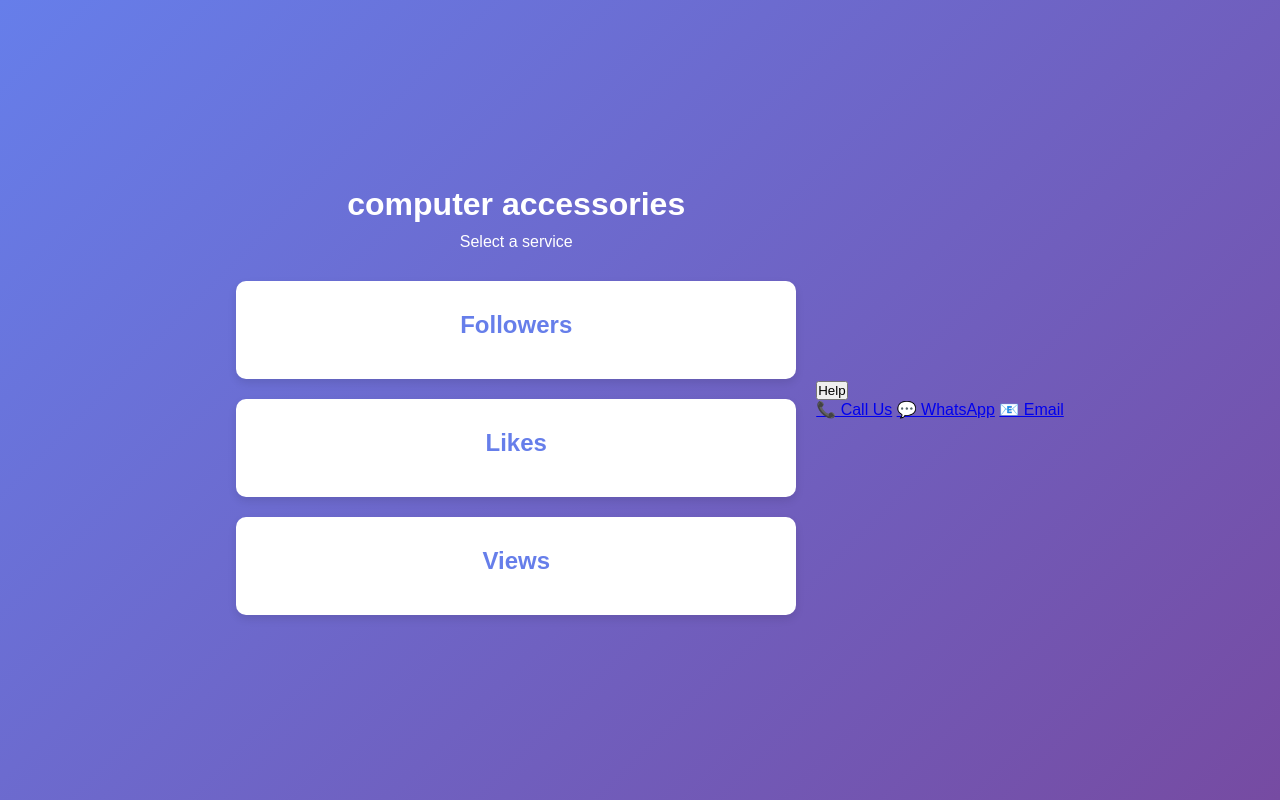
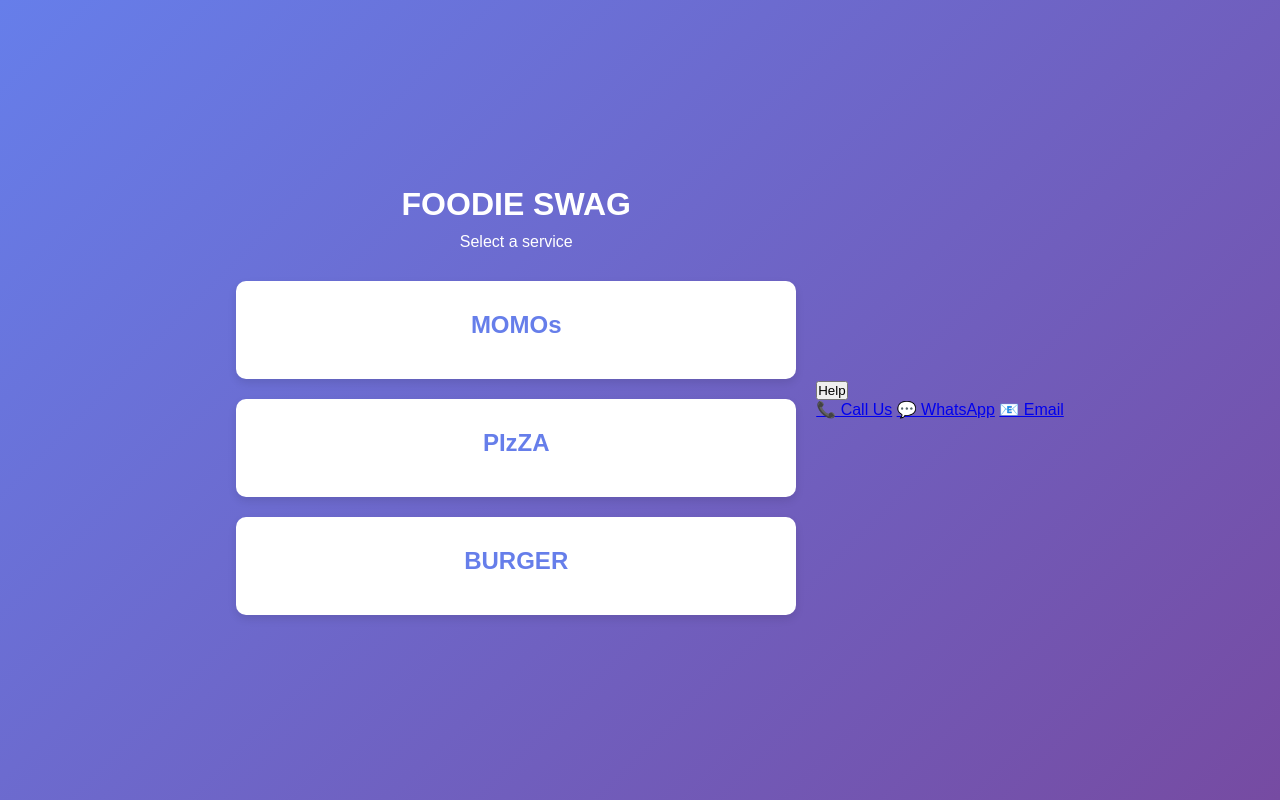
Before and after one commit to abhira452/smart-media, a plain HTML site: page index.html in a window 1280 px wide. Drawn offline with Linux system fonts and the light colour scheme.

Commit message:
Change title and service options in index.html

```diff
--- a/index.html
+++ b/index.html
@@ -3,7 +3,7 @@
 <head>
   <meta charset="UTF-8">
   <meta name="viewport" content="width=device-width, initial-scale=1.0">
-  <title>computer accessories</title>
+  <title>FOODIE SWAG</title>
 
   <link rel="stylesheet" href="style.css">
 
@@ -20,18 +20,18 @@
 
   <!-- 🔹 LANDING PAGE -->
   <div id="landing" class="page active">
-    <h1>computer accessories</h1>
+    <h1>FOODIE SWAG</h1>
     <p>Select a service</p>
 
     <div class="options">
-      <div class="card" data-service="followers">
-        <h2>Followers</h2>
+      <div class="card" data-service="MOMOs">
+        <h2>MOMOs</h2>
       </div>
-      <div class="card" data-service="likes">
-        <h2>Likes</h2>
+      <div class="card" data-service="PIzZA">
+        <h2>PIzZA</h2>
       </div>
-      <div class="card" data-service="views">
-        <h2>Views</h2>
+      <div class="card" data-service="BURGER">
+        <h2>BURGER</h2>
       </div>
     </div>
   </div>
```
